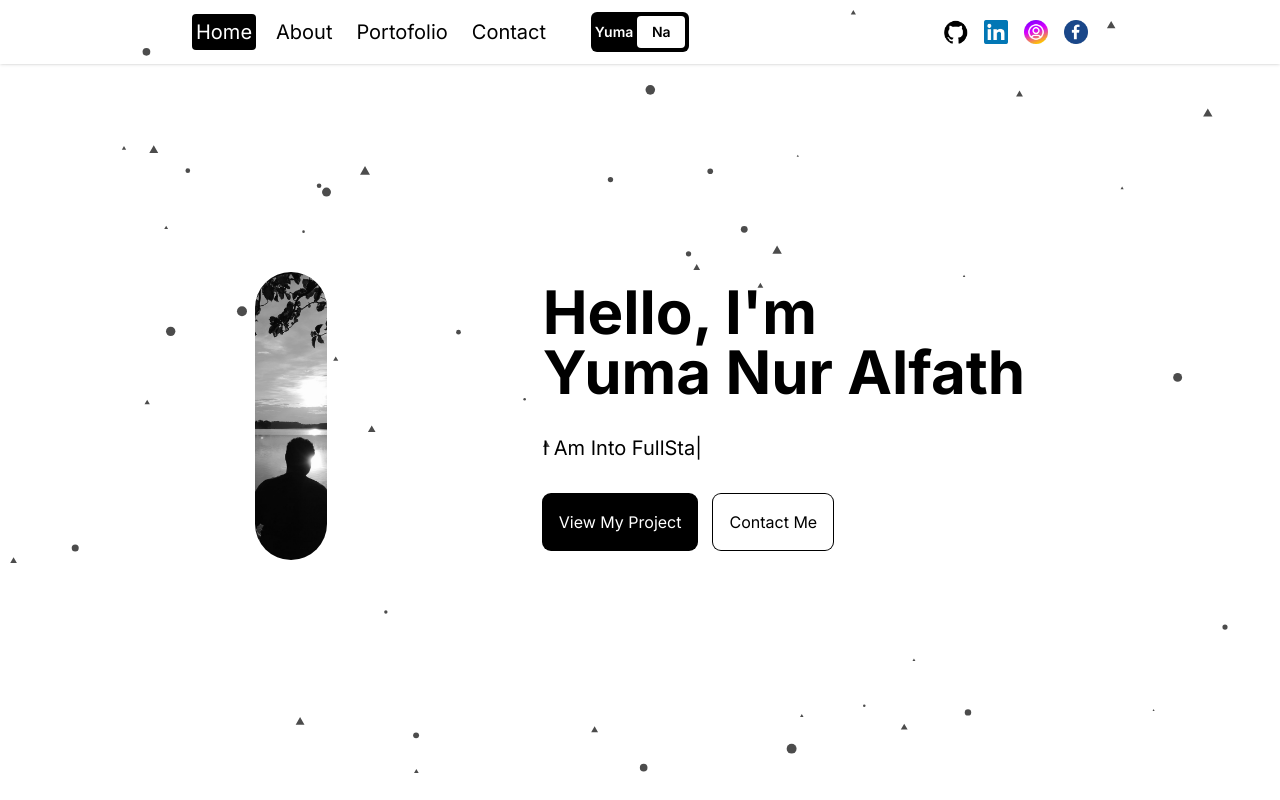
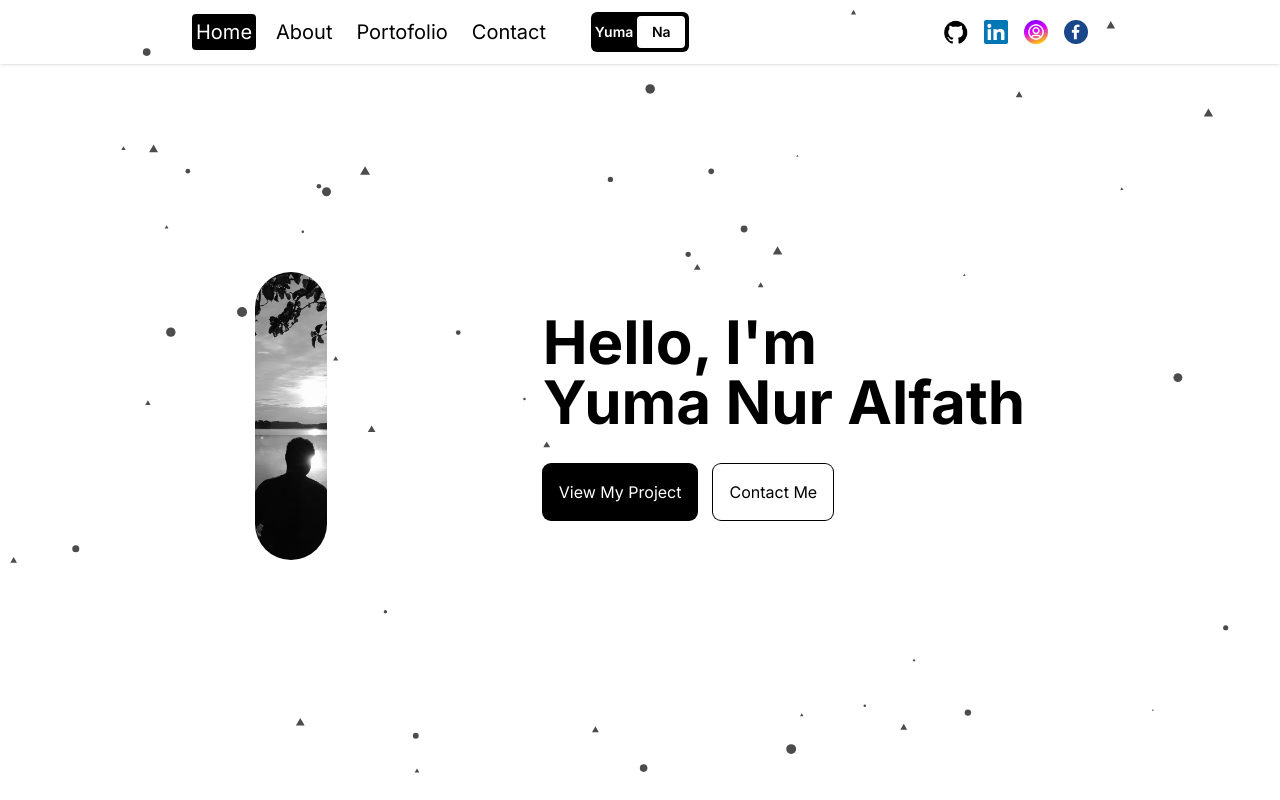
Before and after one commit to yumanuralfath/NextPortoYuma, a Next.js app: page / in a window 1280 px wide. Built offline with nearby package versions, Linux system fonts and the light colour scheme.

Commit message:
feat: remove typed animation

```diff
--- a/package.json
+++ b/package.json
@@ -16,7 +16,6 @@
     "react": "18",
     "react-dom": "18",
     "react-parallax-tilt": "^1.7.228",
-    "react-typed": "^2.0.12",
     "sharp": "^0.33.4"
   },
   "devDependencies": {
--- a/src/app/page.jsx
+++ b/src/app/page.jsx
@@ -2,7 +2,6 @@
 "use client";
 
 import Image from "next/image";
-import { ReactTyped } from "react-typed";
 import Tilt from "react-parallax-tilt";
 
 const Homepage = () => {
@@ -29,18 +28,6 @@ const Homepage = () => {
             Hello, I'm <br />
             Yuma Nur Alfath
           </h1>
-          {/* SUBTITLE */}
-          <ReactTyped
-            strings={[
-              "I Am Into Frontend Developer",
-              "I Am Into Backend Developer",
-              "I Am Into FullStack Web Dev",
-            ]}
-            typeSpeed={40}
-            backSpeed={30}
-            loop
-            className="md:text-xl"
-          />
           {/* BUTTON */}
           <div className="w-full flex flex-col lg:flex-row gap-4 justify-center lg:justify-start">
             <button className="p-4 rounded-lg ring-1 ring-black bg-black text-white hover:bg-white hover:text-black transition-colors">
```
Also changed, not shown: 1 other file (tests, documents, lock files or other folders).
